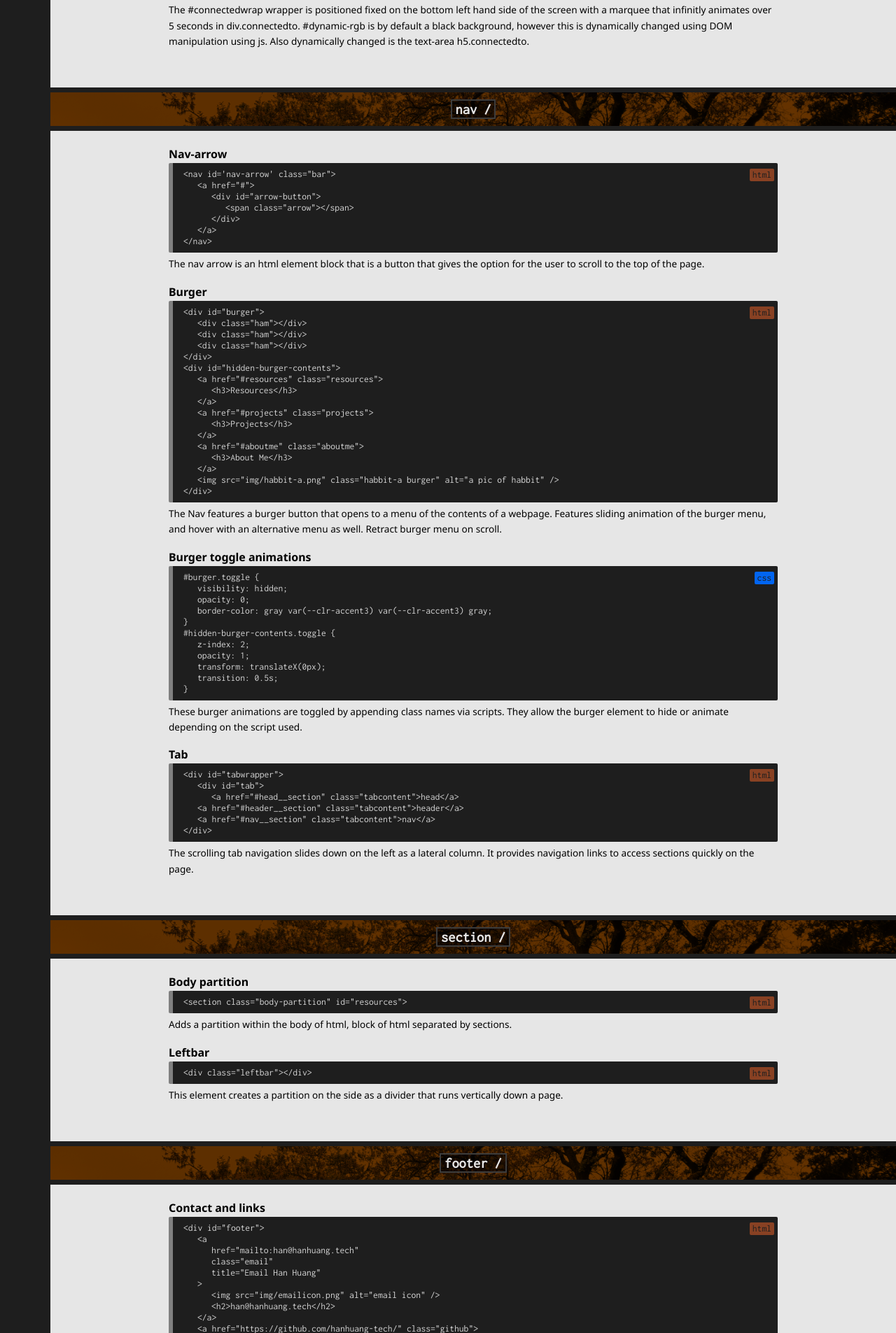
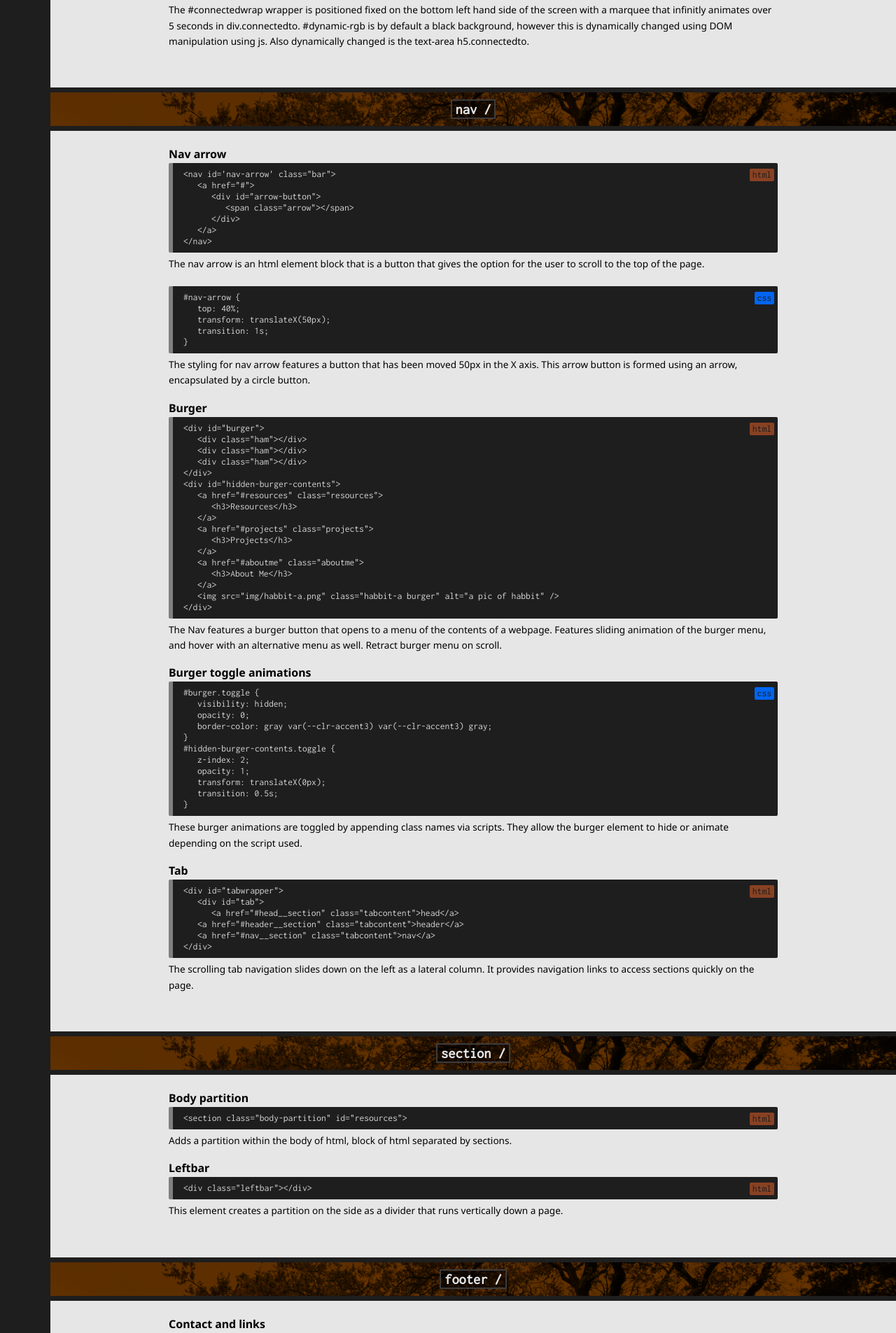
Before and after one commit to hanhuang-tech/hht, a PHP site: page /frontendtech/index.html in a window 1280 px wide. Shown: the part 2302-4207 px from the top of the page at 70% size. Run offline with PHP 8.4, Linux system fonts and the light colour scheme.

Commit message:
Add code-desc for nav-arrow css

```diff
--- a/hanhuang.tech/css/style.css
+++ b/hanhuang.tech/css/style.css
@@ -362,13 +362,6 @@ nav.bar {
   top: 45%;
   right: 0px;
   z-index: 1;
-}
-
-/* nav-arrow */
-#nav-arrow {
-  top: 40%;
-  transform: translateX(50px);
-  transition: 1s;
 }
 
 #burger {
@@ -475,7 +468,12 @@ div.ham {
   filter: invert(100%);
 }
 
-/*arrow-button*/
+/*nav arrow*/
+#nav-arrow {
+  top: 40%;
+  transform: translateX(50px);
+  transition: 1s;
+}
 
 @media (min-width: 64em) {
   #arrow-button {
--- a/hanhuang.tech/frontendtech/index.html
+++ b/hanhuang.tech/frontendtech/index.html
@@ -442,7 +442,7 @@
         <h2>nav /</h2>
       </div>
       <div class="body-wrapper">
-        <h3>Nav-arrow</h3>
+        <h3>Nav arrow</h3>
         <div class="codebox">
           <div class="code-html">html</div>
           <p class="margin0">&lt;nav id='nav-arrow' class="bar"&gt;</p>
@@ -454,7 +454,18 @@
           <p class="margin0">&lt;/nav&gt;</p>
         </div>
         <p class="code-desc">The nav arrow is an html element block that is a button that gives the option for the user
-          to scroll to the top of the page.</p>
+          to scroll to the top of the page.
+        </p>
+        <div class="codebox">
+          <div class="code-css">css</div>
+          <p class="margin0">#nav-arrow {</p>
+          <p class="margin1">top: 40%;</p>
+          <p class="margin1">transform: translateX(50px);</p>
+          <p class="margin1">transition: 1s;</p>
+          <p class="margin0">}</p>
+        </div>
+        <p class="code-desc">The styling for nav arrow features a button that has been moved 50px in the X axis. This
+          arrow button is formed using an arrow, encapsulated by a circle button.</p>
         <h3>Burger</h3>
         <div class="codebox">
           <div class="code-html">html</div>
```
